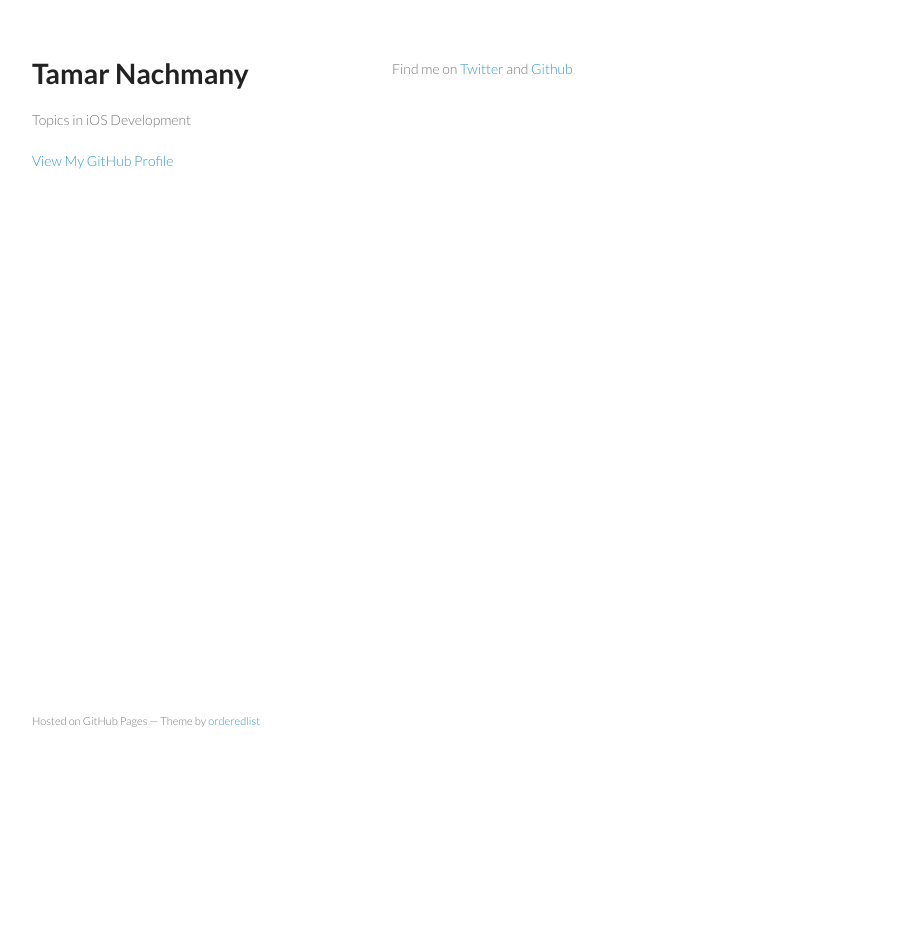
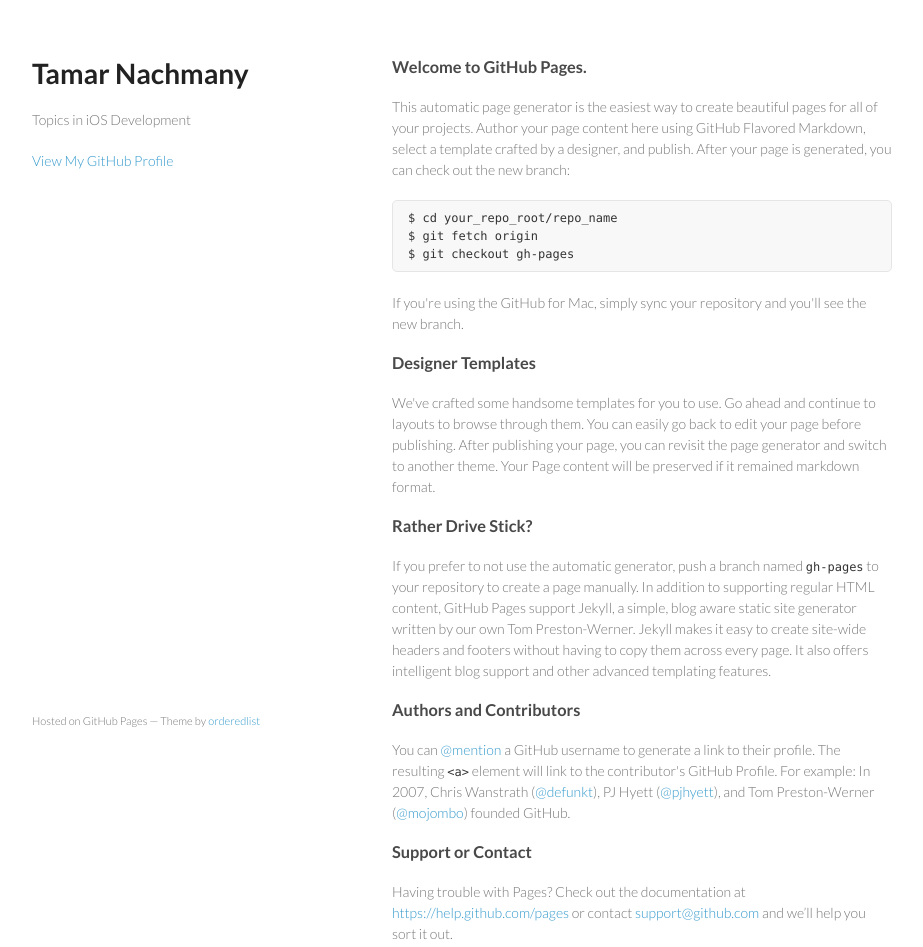
Before and after one commit to tamarnachmany/tamar.github.io, a plain HTML site: page index.html in a window 1280 px wide. Shown: the whole page, without its empty margins (178-1101 px from the left). Before the commit the page ends 800 px from the top, so only its background shows below. Drawn offline with Linux system fonts and the light colour scheme.

Commit message:
Replace master branch with page content via GitHub

```diff
--- a/index.html
+++ b/index.html
@@ -23,7 +23,37 @@
 
       </header>
       <section>
-        <p>Find me on <a href="https://twitter.com/tamarshmallows">Twitter</a> and <a href="https://github.com/tamarnachmany">Github</a></p>
+        <h3>
+<a id="welcome-to-github-pages" class="anchor" href="#welcome-to-github-pages" aria-hidden="true"><span class="octicon octicon-link"></span></a>Welcome to GitHub Pages.</h3>
+
+<p>This automatic page generator is the easiest way to create beautiful pages for all of your projects. Author your page content here using GitHub Flavored Markdown, select a template crafted by a designer, and publish. After your page is generated, you can check out the new branch:</p>
+
+<pre><code>$ cd your_repo_root/repo_name
+$ git fetch origin
+$ git checkout gh-pages
+</code></pre>
+
+<p>If you're using the GitHub for Mac, simply sync your repository and you'll see the new branch.</p>
+
+<h3>
+<a id="designer-templates" class="anchor" href="#designer-templates" aria-hidden="true"><span class="octicon octicon-link"></span></a>Designer Templates</h3>
+
+<p>We've crafted some handsome templates for you to use. Go ahead and continue to layouts to browse through them. You can easily go back to edit your page before publishing. After publishing your page, you can revisit the page generator and switch to another theme. Your Page content will be preserved if it remained markdown format.</p>
+
+<h3>
+<a id="rather-drive-stick" class="anchor" href="#rather-drive-stick" aria-hidden="true"><span class="octicon octicon-link"></span></a>Rather Drive Stick?</h3>
+
+<p>If you prefer to not use the automatic generator, push a branch named <code>gh-pages</code> to your repository to create a page manually. In addition to supporting regular HTML content, GitHub Pages support Jekyll, a simple, blog aware static site generator written by our own Tom Preston-Werner. Jekyll makes it easy to create site-wide headers and footers without having to copy them across every page. It also offers intelligent blog support and other advanced templating features.</p>
+
+<h3>
+<a id="authors-and-contributors" class="anchor" href="#authors-and-contributors" aria-hidden="true"><span class="octicon octicon-link"></span></a>Authors and Contributors</h3>
+
+<p>You can <a href="https://github.com/blog/821" class="user-mention">@mention</a> a GitHub username to generate a link to their profile. The resulting <code>&lt;a&gt;</code> element will link to the contributor's GitHub Profile. For example: In 2007, Chris Wanstrath (<a href="https://github.com/defunkt" class="user-mention">@defunkt</a>), PJ Hyett (<a href="https://github.com/pjhyett" class="user-mention">@pjhyett</a>), and Tom Preston-Werner (<a href="https://github.com/mojombo" class="user-mention">@mojombo</a>) founded GitHub.</p>
+
+<h3>
+<a id="support-or-contact" class="anchor" href="#support-or-contact" aria-hidden="true"><span class="octicon octicon-link"></span></a>Support or Contact</h3>
+
+<p>Having trouble with Pages? Check out the documentation at <a href="https://help.github.com/pages">https://help.github.com/pages</a> or contact <a href="mailto:support@github.com">support@github.com</a> and we’ll help you sort it out.</p>
       </section>
       <footer>
         <p><small>Hosted on GitHub Pages &mdash; Theme by <a href="https://github.com/orderedlist">orderedlist</a></small></p>
```
Also changed, not shown: params.json (+1 -1 lines).
